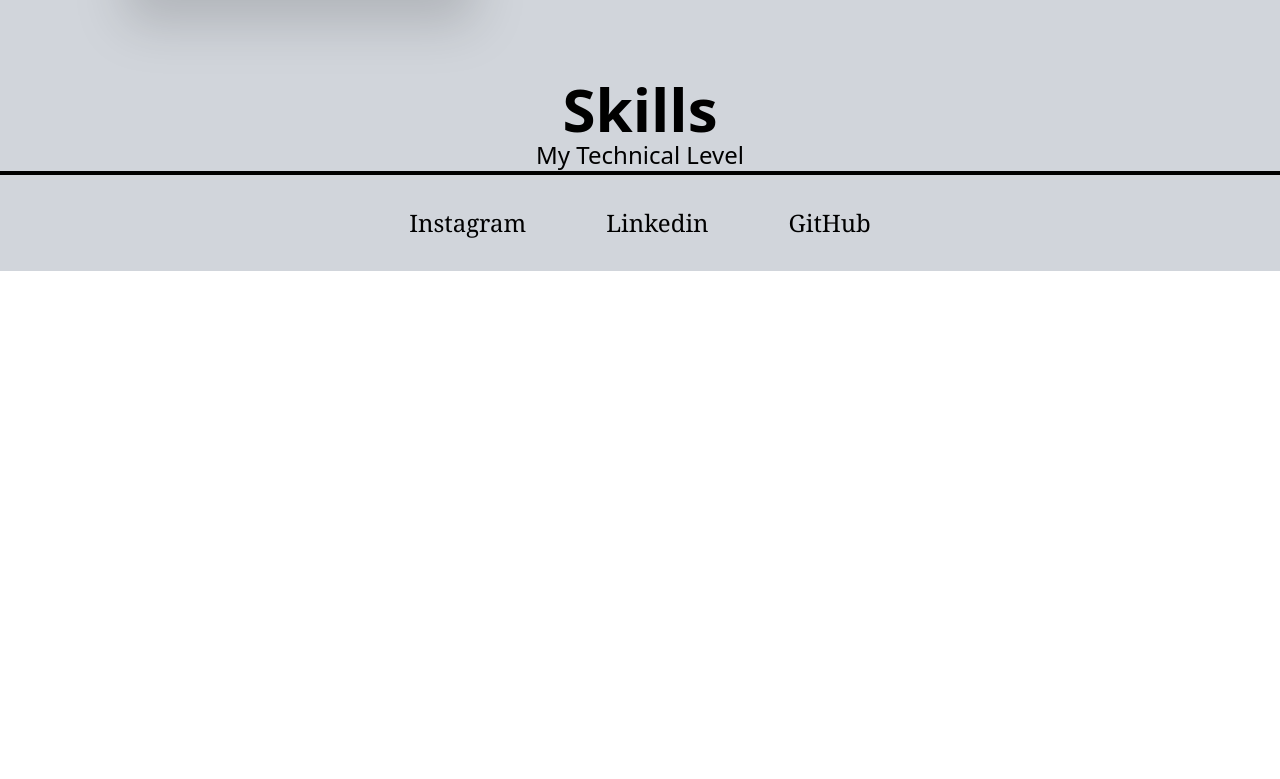
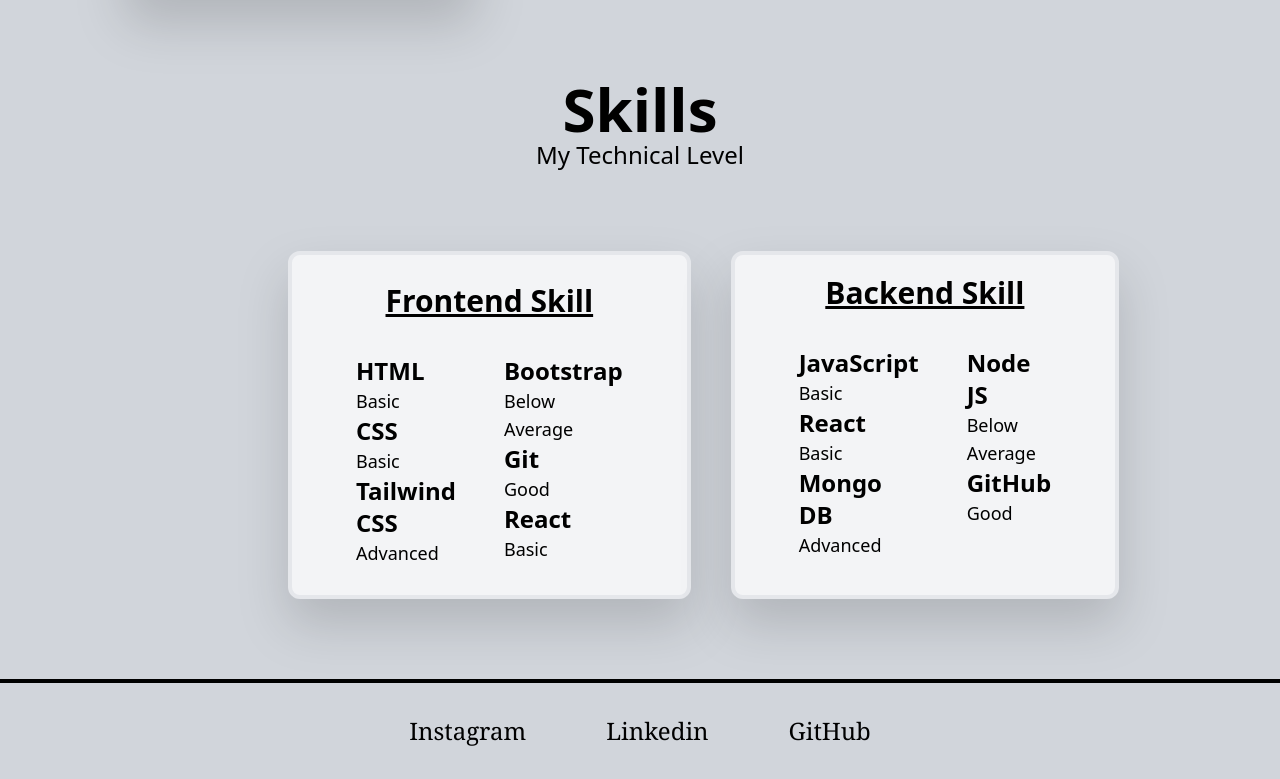
Before and after one commit to dusndjnks/portfolioaffan, a React (Create React App) app: page /about in a window 1280 px wide. Shown: the part 643-1422 px from the top of the page. Before the commit the page ends 914 px from the top, so only its background shows below. Built offline with nearby package versions, Linux system fonts and the light colour scheme.

Commit message:
modified

```diff
--- a/src/pages/About.js
+++ b/src/pages/About.js
@@ -52,70 +52,70 @@
 
 
 
-   {/* <div className='flex justify-between px-72 py-20 '>
-   <div className=' gap-9 border-4  rounded-xl px-16 py-7 drop-shadow-2xl bg-gray-100 flex flex-col items-center ' >
-    <h1 className='text-3xl font-bold underline'>Frontend Skill</h1>
-            <div className='flex gap-10'>
+   <div className='lg:flex-row flex flex-col  justify-between xl:px-72 lg:px-14 s:px-20 px-10 lg:py-20 md:py-12 py-5 lg:gap-10 md:gap-12 gap-5'>
+   <div className=' gap-9 border-4  rounded-xl md:px-16  px-5 py-2 md:py-7 drop-shadow-2xl bg-gray-100 flex flex-col items-center ' >
+    <h1 className='lg:text-3xl md:text-xl text-lg font-bold underline'>Frontend Skill</h1>
+            <div className='flex gap-10 md:gap-40 lg:gap-12'>
             <div className=''>
               <div>
-              <h1 className='text-2xl font-semibold'>HTML</h1>
-              <h1 className='text-lg'>Basic</h1>
+              <h1 className='md:text-2xl s:text-xl  font-semibold'>HTML</h1>
+              <h1 className='s:text-lg'>Basic</h1>
               </div>
               <div>
-              <h1 className='text-2xl font-semibold'>CSS</h1>
-              <h1 className='text-lg'>Basic</h1>
+              <h1 className='md:text-2xl s:text-xl font-semibold'>CSS</h1>
+              <h1 className='s:text-lg'>Basic</h1>
               </div>
               <div>
-              <h1 className='text-2xl font-semibold'>Tailwind CSS</h1>
-              <h1 className='text-lg'>Advanced</h1>
+              <h1 className='md:text-2xl s:text-xl font-semibold'>Tailwind CSS</h1>
+              <h1 className='s:text-lg'>Advanced</h1>
               </div>
             </div>
             <div>
               <div>
-              <h1 className='text-2xl font-semibold'>Bootstrap</h1>
-              <h1 className='text-lg'>Below Average</h1>
+              <h1 className='md:text-2xl s:text-xl font-semibold'>Bootstrap</h1>
+              <h1 className='s:text-lg'>Below Average</h1>
               </div>
               <div>
-              <h1 className='text-2xl font-semibold'>Git</h1>
-              <h1 className='text-lg'>Good</h1>
+              <h1 className='md:text-2xl s:text-xl font-semibold'>Git</h1>
+              <h1 className='s:text-lg'>Good</h1>
               </div>
               <div>
-              <h1 className='text-2xl font-semibold'>React</h1>
-              <h1 className='text-lg'>Basic</h1>
+              <h1 className='md:text-2xl s:text-xl font-semibold'>React</h1>
+              <h1 className='s:text-lg'>Basic</h1>
               </div>
             </div>
             </div>
     </div>
-    <div className=' gap-9 border-4  rounded-xl px-16 py-7 drop-shadow-2xl bg-gray-100 flex flex-col items-center ' >
-    <h1 className='text-3xl font-bold underline'>Backend Skill</h1>
-            <div className='flex gap-10'>
+    <div className=' gap-9 border-4  rounded-xl md:px-16 px-3 py-5 drop-shadow-2xl bg-gray-100 flex flex-col items-center  ' >
+    <h1 className='lg:text-3xl md:text-xl text-lg font-bold underline'>Backend Skill</h1>
+            <div className='flex gap-10  md:gap-40 lg:gap-12'>
             <div className=''>
               <div>
-              <h1 className='text-2xl font-semibold'>JavaScript</h1>
-              <h1 className='text-lg'>Basic</h1>
+              <h1 className='md:text-2xl s:text-xl font-semibold'>JavaScript</h1>
+              <h1 className='s:text-lg'>Basic</h1>
               </div>
               <div>
-              <h1 className='text-2xl font-semibold'>React</h1>
-              <h1 className='text-lg'>Basic</h1>
+              <h1 className='md:text-2xl s:text-xl font-semibold'>React</h1>
+              <h1 className='s:text-lg'>Basic</h1>
               </div>
               <div>
-              <h1 className='text-2xl font-semibold'>Mongo DB</h1>
-              <h1 className='text-lg'>Advanced</h1>
+              <h1 className='md:text-2xl s:text-xl font-semibold'>Mongo DB</h1>
+              <h1 className='s:text-lg'>Advanced</h1>
               </div>
             </div>
             <div>
               <div>
-              <h1 className='text-2xl font-semibold'>Node JS</h1>
-              <h1 className='text-lg'>Below Average</h1>
+              <h1 className='md:text-2xl s:text-xl font-semibold'>Node JS</h1>
+              <h1 className='s:text-lg'>Below Average</h1>
               </div>
               <div>
-              <h1 className='text-2xl font-semibold'>GitHub</h1>
-              <h1 className='text-lg'>Good</h1>
+              <h1 className='md:text-2xl  s:text-xl   font-semibold'>GitHub</h1>
+              <h1 className='s:text-lg'>Good</h1>
               </div>
             </div>
             </div>
     </div>
-   </div> */}
+   </div>
 
 
 
```
